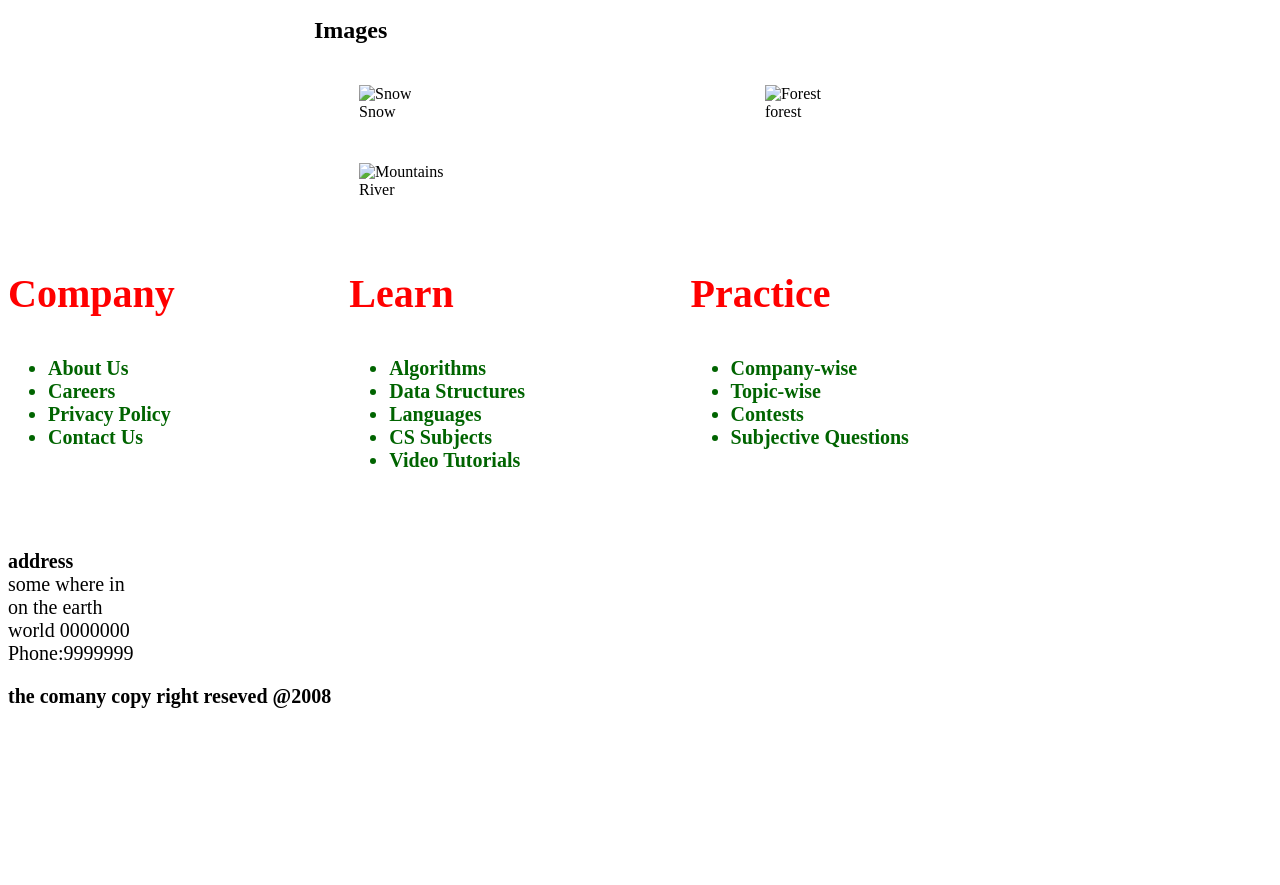
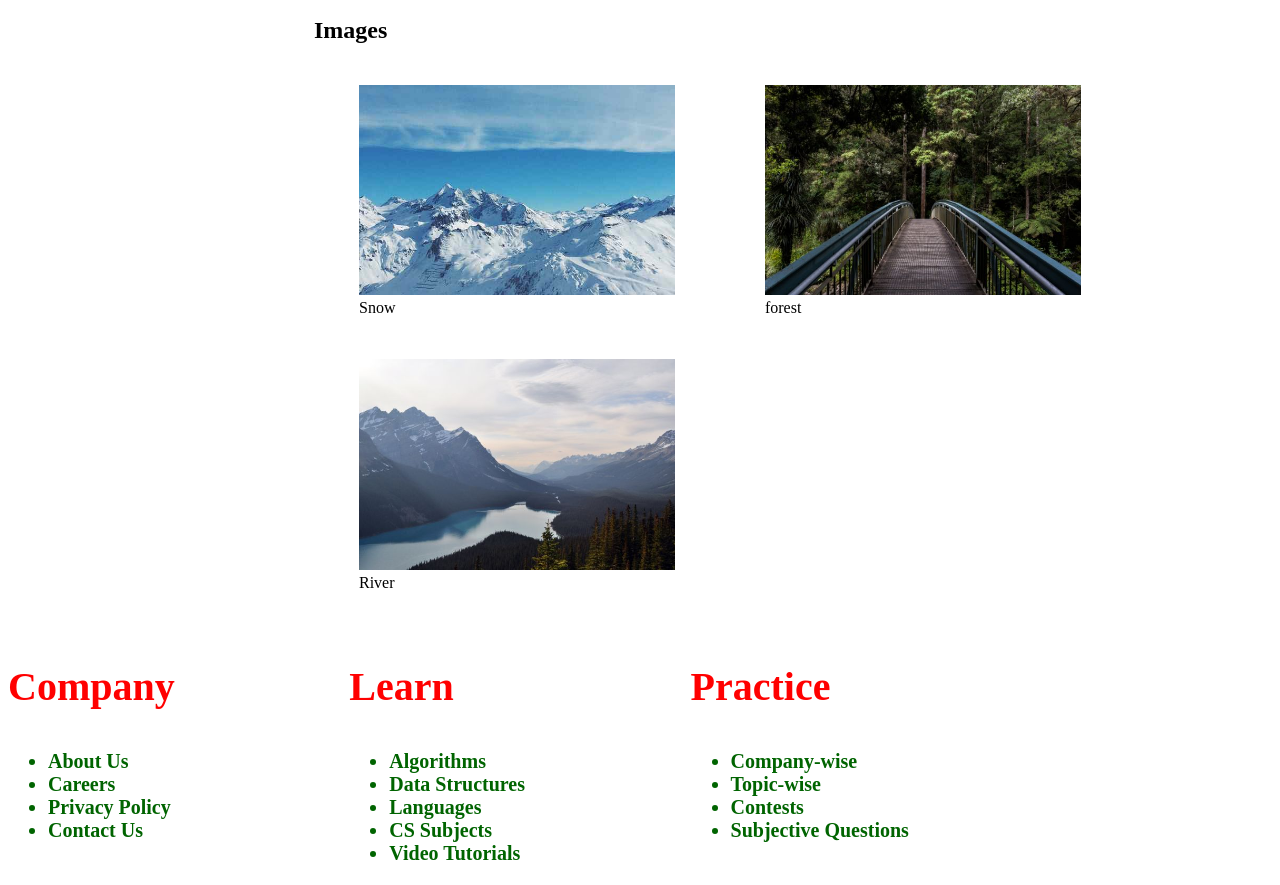
Before and after one commit to abdul-khadar071/cc-react-training-session2, a plain HTML site: page index.html in a window 1280 px wide. Shown: the part 1061-1946 px from the top of the page. Before the commit the page ends 1891 px from the top, so only its background shows below. Drawn offline with Linux system fonts and the light colour scheme.

Commit message:
Update index.html

```diff
--- a/index.html
+++ b/index.html
@@ -62,20 +62,20 @@
         	<h2 >Images</h2>
             <div>
             	<figure  class="column">
-            <img src="image/im1.jpg" alt="Snow" style="width:100%">
+            <img src="im1.jpg" alt="Snow" style="width:100%">
             <figcaption>Snow </figcaption>
         </figure>
             </div>
             <div>
             <figure class="column">
 
-         <img src="image/im2.jpg" alt="Forest" style="width:100%">
+         <img src="im2.jpg" alt="Forest" style="width:100%">
          <figcaption>forest</figcaption>
      </figure>
          </div>
          <div >
          	<figure class="column">
-        <img src="image/im3.jpg" alt="Mountains" style="width:100%">
+        <img src="im3.jpg" alt="Mountains" style="width:100%">
         <figcaption>River</figcaption>
     </figure>
         </div>
```
